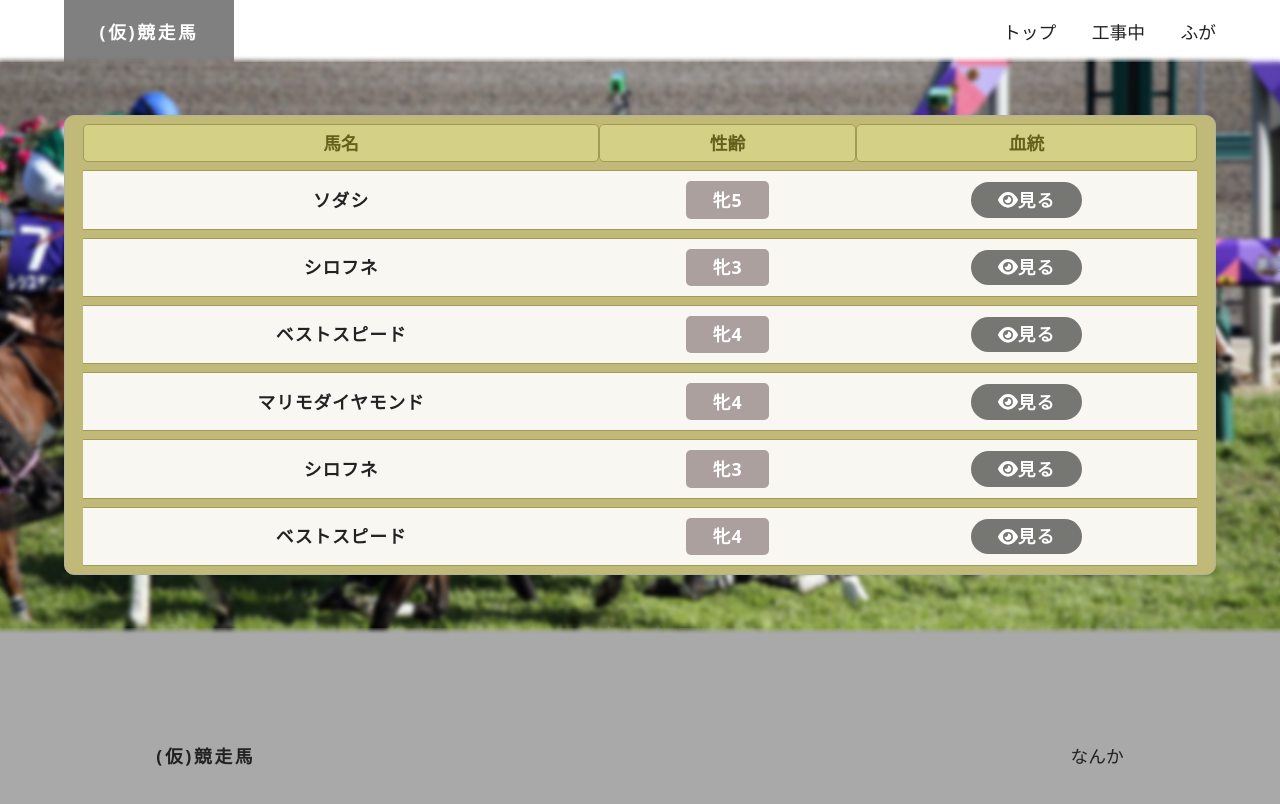
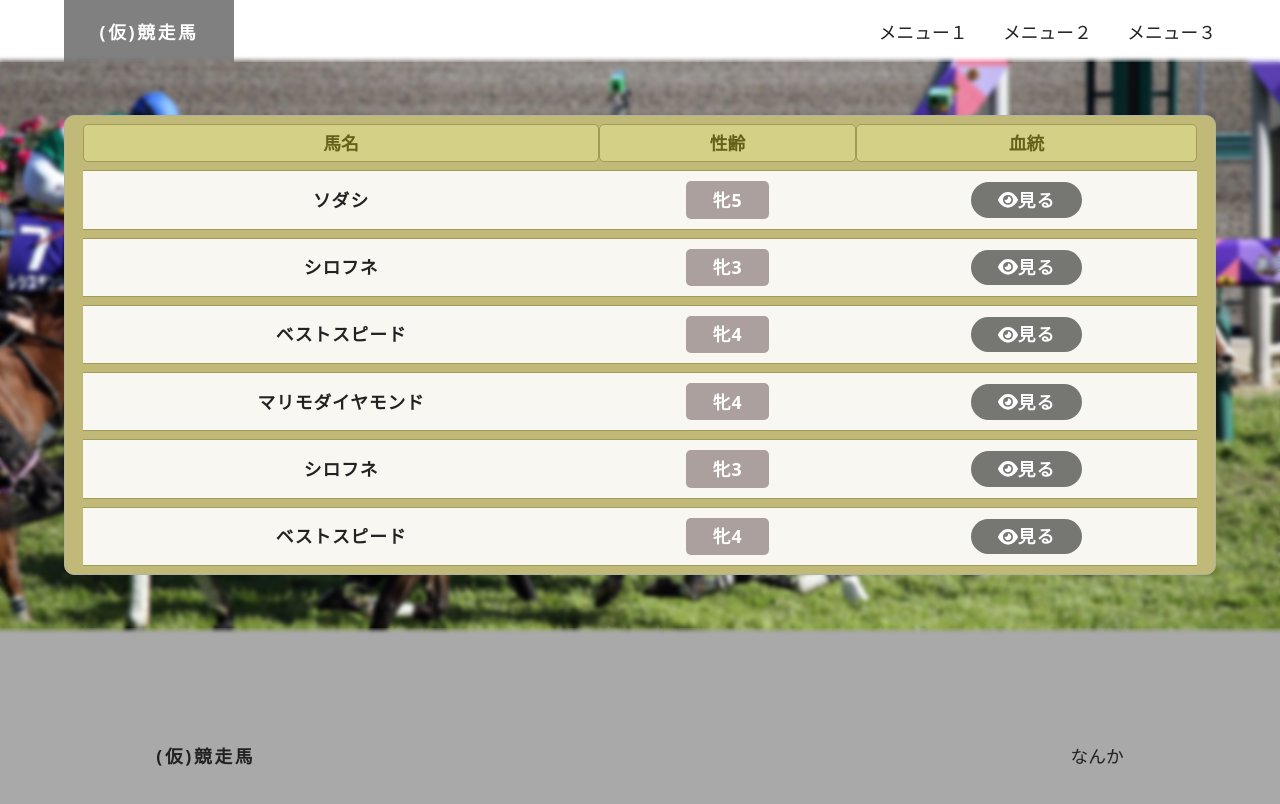
Before and after one commit to arubaito/kyosoba-front, a Next.js app: page / in a window 1280 px wide. Shown: the top 804 px of the page. Built offline with nearby package versions, Linux system fonts and the light colour scheme.

Commit message:
デモ用にヘッダーのメニューの文言を変更

```diff
--- a/components/common/nav.jsx
+++ b/components/common/nav.jsx
@@ -7,13 +7,13 @@ export default function Nav(){
         <nav>
             <ul className={styles.list}>
                 <li>
-                    <Link href="/">トップ</Link>
+                    <Link href="/">メニュー１</Link>
                 </li>
                 <li>
-                    <Link href="/">工事中</Link>
+                    <Link href="/">メニュー２</Link>
                 </li>
                 <li>
-                    <Link href="/">ふが</Link>
+                    <Link href="/">メニュー３</Link>
                 </li>
             </ul>
         </nav>
```
